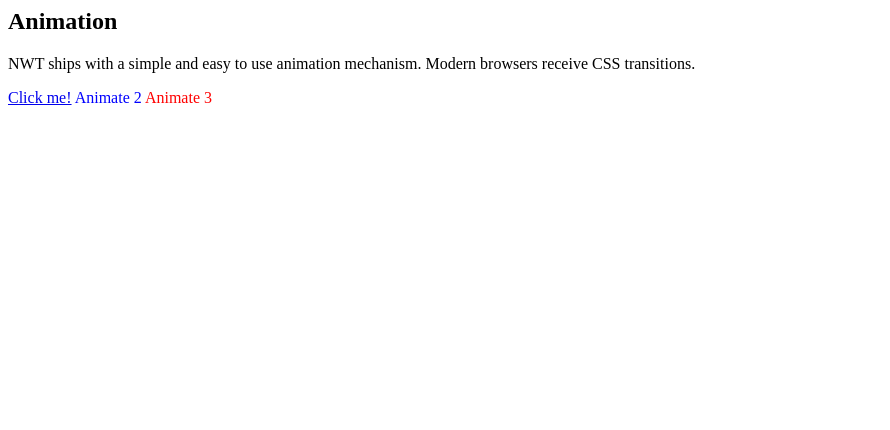
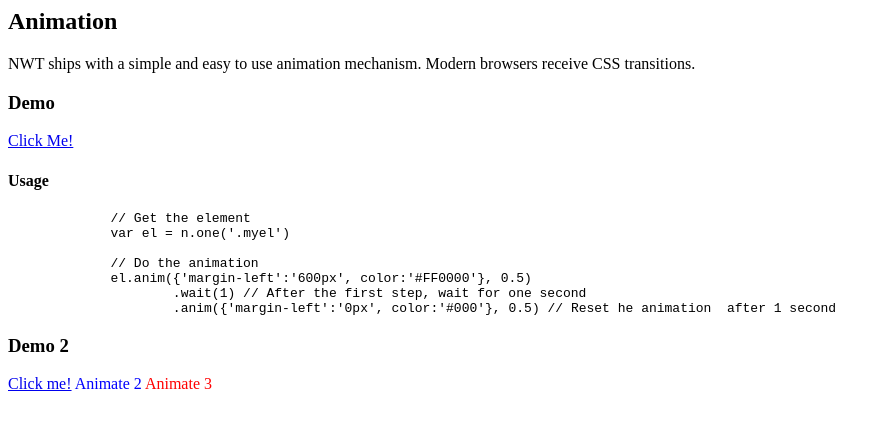
Before and after one commit to nwtjs/nwt, a Jekyll site: the page built from _posts/plugins/2000-01-01-bootstrap-anim.html, in a window 1280 px wide. Shown: the top 430 px of the page, without its empty margins (0-890 px from the left). Built offline with Jekyll 4.4.1, drawn with Linux system fonts in a browser that asks for light colours.

Commit message:
Updates to static site.

```diff
--- a/_layouts/default.html
+++ b/_layouts/default.html
@@ -7,6 +7,7 @@
 	<link href="/nwt/jekyll/bootstrap.css" rel="stylesheet">
 	<link href="/nwt/jekyll/bootstrap-responsive.css" rel="stylesheet">
 	<link href="/nwt/jekyll/prettify.css" rel="stylesheet">
+	<link href="/nwt/jekyll/htmlpygments.css" rel="stylesheet">
 
 	<link href="/nwt/jekyll/site.css" rel="stylesheet">
 
--- a/_posts/2000-01-01-examples.html
+++ b/_posts/2000-01-01-examples.html
@@ -16,6 +16,7 @@ title: Examples
 				<li><a href="#/nwt/bootstrap-collapse.html">Collapse</a></li>
 				<li><a href="#/nwt/bootstrap-button.html">Buttons</a></li>
 				<li><a href="#/nwt/bootstrap-overlay.html">Overlays</a></li>
+				<li><a href="#/nwt/bootstrap-tooltip.html">Tooltips</a></li>
 				<li><a href="#/nwt/bootstrap-carousel.html">Carousel</a></li>
 				<li><a href="#/nwt/bootstrap-alert.html">Alerts</a></li>
 				<li><a href="#/nwt/bootstrap-typeahead.html">Typeahead</a></li>
--- a/_posts/2000-01-01-manual.html
+++ b/_posts/2000-01-01-manual.html
@@ -15,7 +15,7 @@ title: The Manual
 <h2>Node Methods (DOM methods)</h2>
 <p>Accessing dom elements is easy and can be done with n.one() or n.all() for a collection.</p>
 
-{% highlight javascript %}
+{% highlight js %}
 var el = n.one('#someid .someclass');
 el.setHtml('Hello Nodo');
 
--- a/_posts/plugins/2000-01-01-bootstrap-anim.html
+++ b/_posts/plugins/2000-01-01-bootstrap-anim.html
@@ -11,6 +11,32 @@ layout: example
 #anim3 { color:#FF0000; }
 </style>
 
+<h3>Demo</h3>
+<div class="well anim_first">
+	<a href="#">Click Me!</a>
+</div>
+
+<h4>Usage</h4>
+{% highlight js %}
+	// Get the element
+	var el = n.one('.myel')
+
+	// Do the animation
+	el.anim({'margin-left':'600px', color:'#FF0000'}, 0.5)
+		.wait(1) // After the first step, wait for one second
+		.anim({'margin-left':'0px', color:'#000'}, 0.5) // Reset he animation  after 1 second
+{% endhighlight %}
+
+<script type="text/javascript">
+	n.one('.anim_first a').on('click', function(e) {
+		this.anim({'margin-left':'600px', color:'#FF0000'}, 0.5)
+			.wait(1)
+			.anim({'margin-left':'0px', color:'#000'}, 0.5)
+		e.stop()
+	})
+</script>
+
+<h3>Demo 2</h3>
 <div id="movement">
 	<a href="#" id="anim1">Click me!</a>
 	<span id="anim2">Animate 2</span>
--- a/_posts/plugins/2000-01-01-bootstrap-dropdown.html
+++ b/_posts/plugins/2000-01-01-bootstrap-dropdown.html
@@ -15,3 +15,6 @@ layout: example
 		<li><a href="#">Link 2</a></li>
 	</ul>
 </div>
+
+<h3>Usage</h3>
+<p>Include the code from the plugin and markup and dropdown menus will work.</p>
--- a/_posts/plugins/2000-01-01-bootstrap-tooltip.html
+++ b/_posts/plugins/2000-01-01-bootstrap-tooltip.html
@@ -15,7 +15,7 @@ layout: example
 <h4>Usage</h4>
 <p>Markup, simply specify the data-tooltip attribute:</p>
 
-{% highlight js %}
+{% highlight html %}
 <a href="#" data-tooltip="An interesting tidbit">some link</a>
 {% endhighlight %}
 
@@ -27,6 +27,6 @@ layout: example
 <h4>Usage</h4>
 <p>Specify the data-layout="popover" attribute. You can also specify a data-tooltip attribute as the body, and a data-title attribute as the title.</p>
 
-{% highlight js %}
+{% highlight html %}
 <a href="#" class="btn btn-danger" data-layout="popover" data-tooltip="My Content" data-title="A Title">hover for popover</a>
 {% endhighlight %}
```
Also changed, not shown: jekyll/htmlpygments.css (added, +61 -0 lines).
